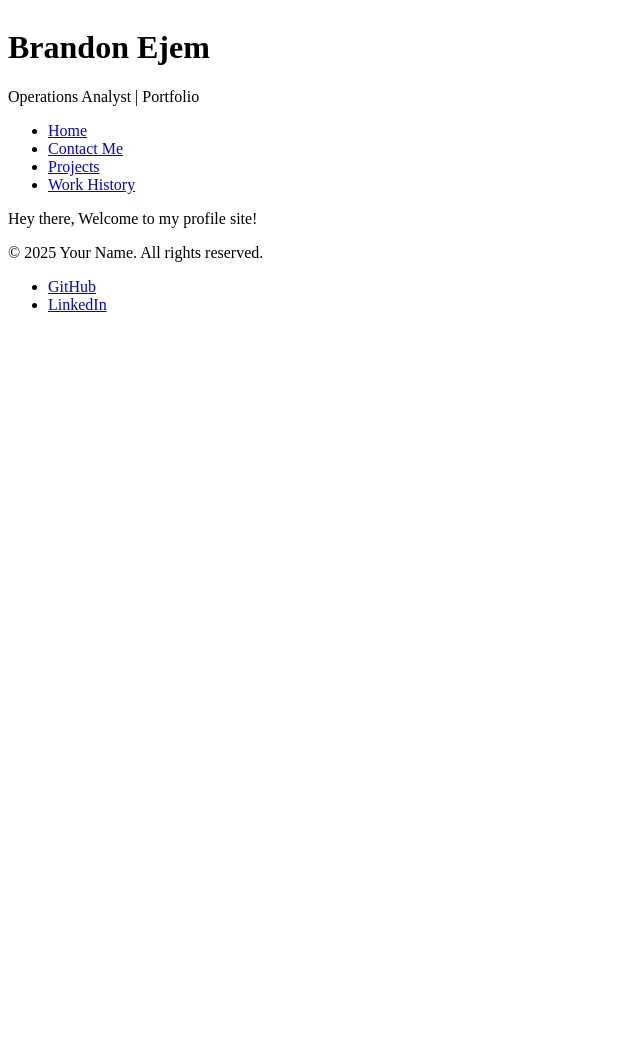
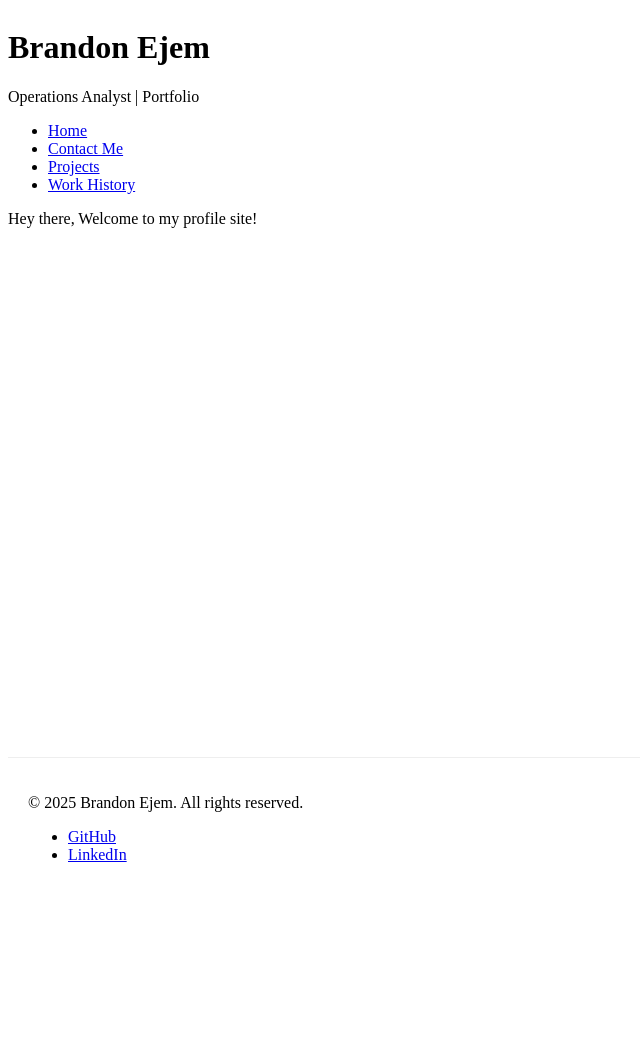
Before and after one commit to Ejem0724/Ejem0724.github.io, a Jekyll site: the page built from index.md, in a window 1280 px wide. Shown: the whole page, without its empty margins (0-640 px from the left). Built offline with Jekyll 4.4.1, drawn with Linux system fonts in a browser that asks for light colours; our own code applies the rules of GitHub Pages for plain Markdown files; before the commit the page ends 908 px from its top, so only the background shows below that.

Commit message:
footer adjustments

```diff
--- a/_includes/footer.html
+++ b/_includes/footer.html
@@ -1,5 +1,5 @@
 <footer>
-  <p>&copy; 2025 Your Name. All rights reserved.</p>
+  <p>&copy; 2025 Brandon Ejem. All rights reserved.</p>
   <ul>
     <li><a href="https://github.com/Ejem0724">GitHub</a></li>
     <li><a href="https://www.linkedin.com/in/ejem-brandon/">LinkedIn</a></li>
--- a/assets/css/style.css
+++ b/assets/css/style.css
@@ -12,5 +12,14 @@ body {
 }
 
 footer {
-  margin-top: auto;
+  position: fixed;
+  bottom: 0;
+  width: 100%;
+  background: white;
+  padding: 20px;
+  border-top: 1px solid #eee;
 }
+
+body {
+  padding-bottom: 150px;
+}
```
